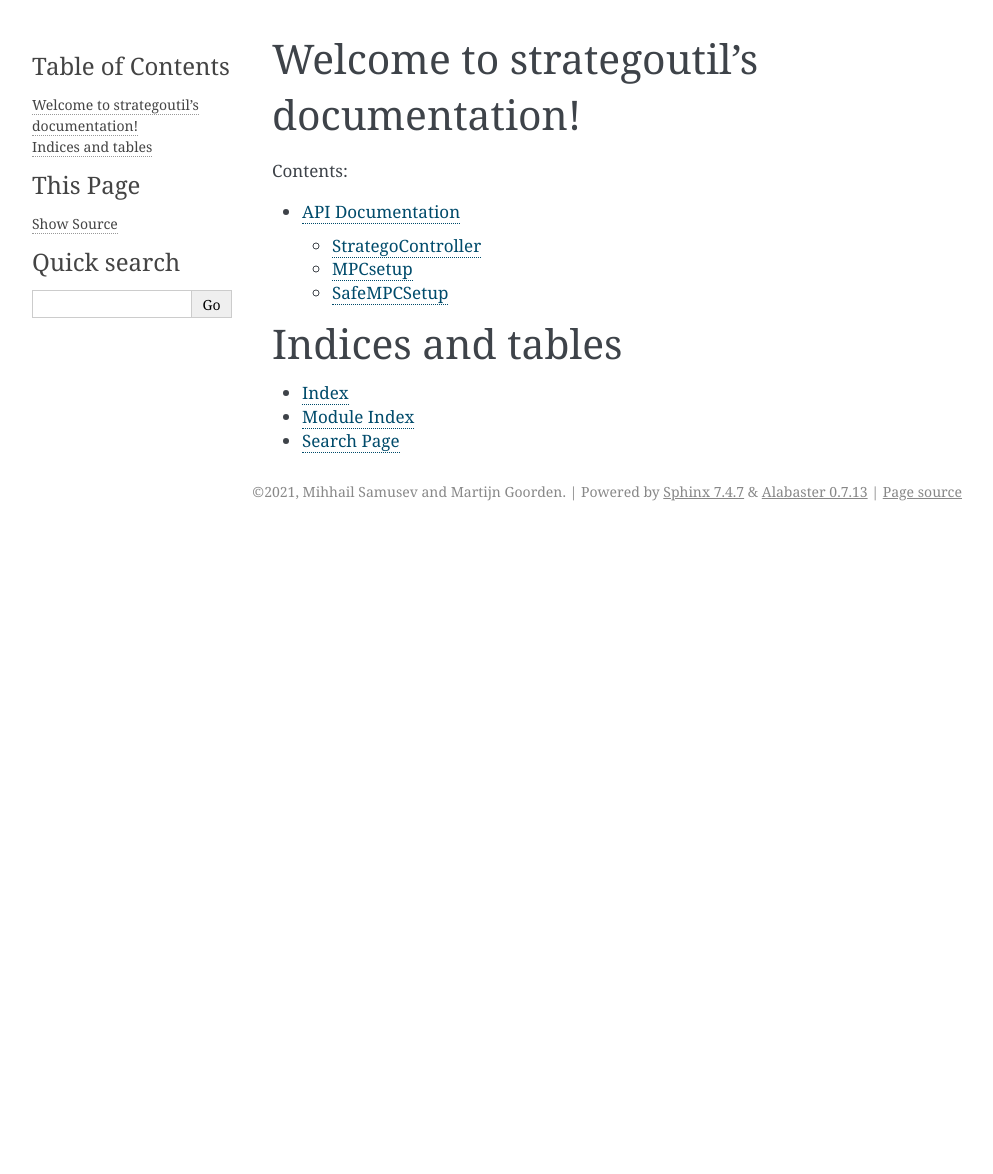
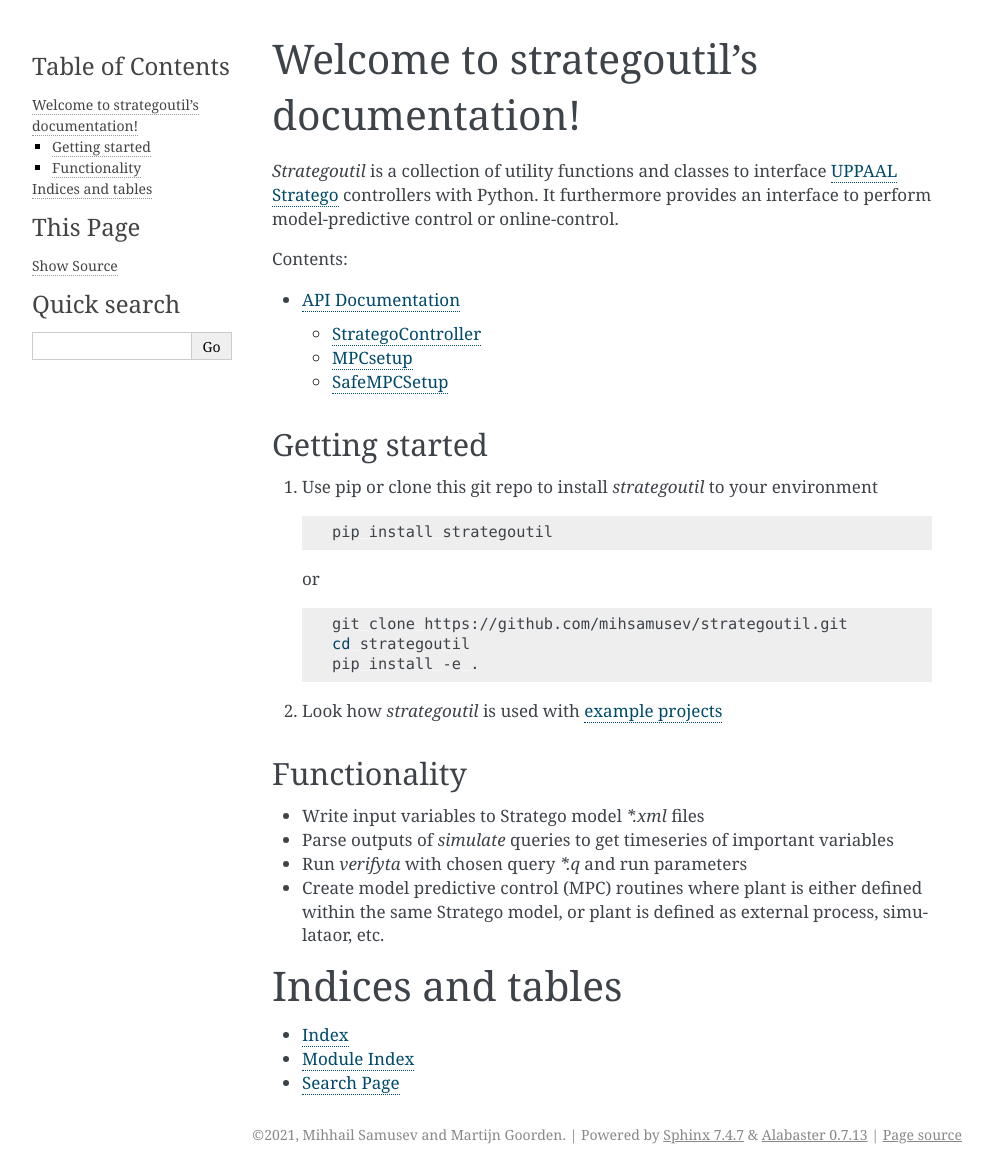
Before and after one commit to DEIS-Tools/strategoutil, a Sphinx documentation site: the page built from docs/source/index.rst, in a window 1280 px wide. Shown: the whole page, without its empty margins (148-1141 px from the left). Built offline with Sphinx 7.4.7, drawn with Linux system fonts in a browser that asks for light colours; before the commit the page ends 900 px from its top, so only the background shows below that.

Commit message:
Improve main page of documentation

```diff
--- a/docs/source/index.rst
+++ b/docs/source/index.rst
@@ -1,5 +1,9 @@
 Welcome to strategoutil's documentation!
 ========================================
+
+*Strategoutil* is a collection of utility functions and classes to interface
+`UPPAAL Stratego <https://people.cs.aau.dk/~marius/stratego/>`_ controllers with Python. It furthermore
+provides an interface to perform model-predictive control or online-control.
 
 .. toctree::
    :maxdepth: 3
@@ -8,6 +12,35 @@
    api
 
 
+Getting started
+---------------
+
+1) Use pip or clone this git repo to install *strategoutil* to your environment
+
+  .. code-block:: sh
+
+      pip install strategoutil
+
+  or
+
+  .. code-block:: sh
+
+      git clone https://github.com/mihsamusev/strategoutil.git
+      cd strategoutil
+      pip install -e .
+
+2) Look how *strategoutil* is used with `example projects <https://github.com/mihsamusev/stratego_mpc_example>`_
+
+Functionality
+-------------
+
+- Write input variables to Stratego model *\*.xml* files
+- Parse outputs of *simulate* queries to get timeseries of important variables
+- Run *verifyta* with chosen query *\*.q* and run parameters
+- Create model predictive control (MPC) routines where plant is either defined within the same Stratego model,
+  or plant is defined as external process, simulataor, etc.
+
+
 Indices and tables
 ==================
 
```
